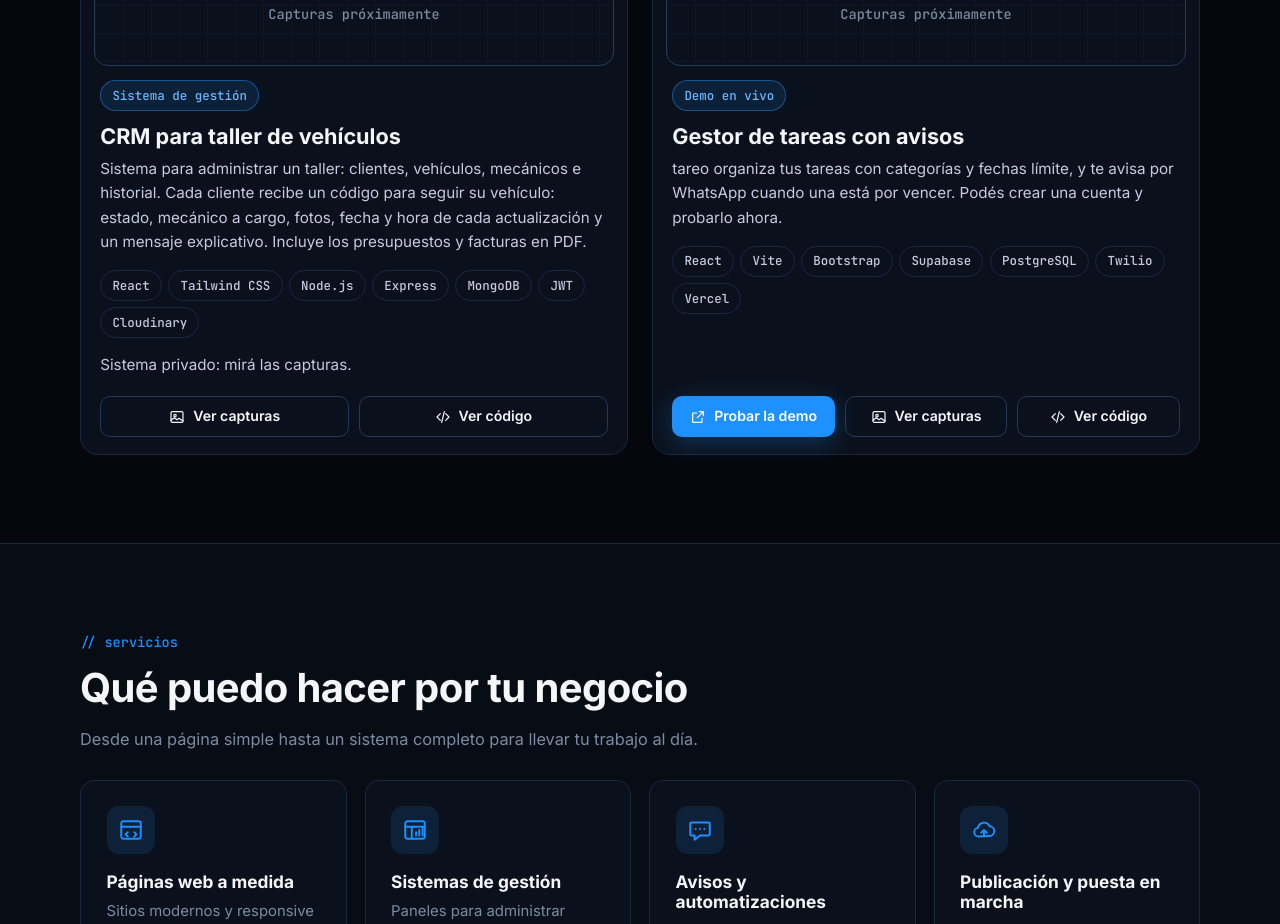
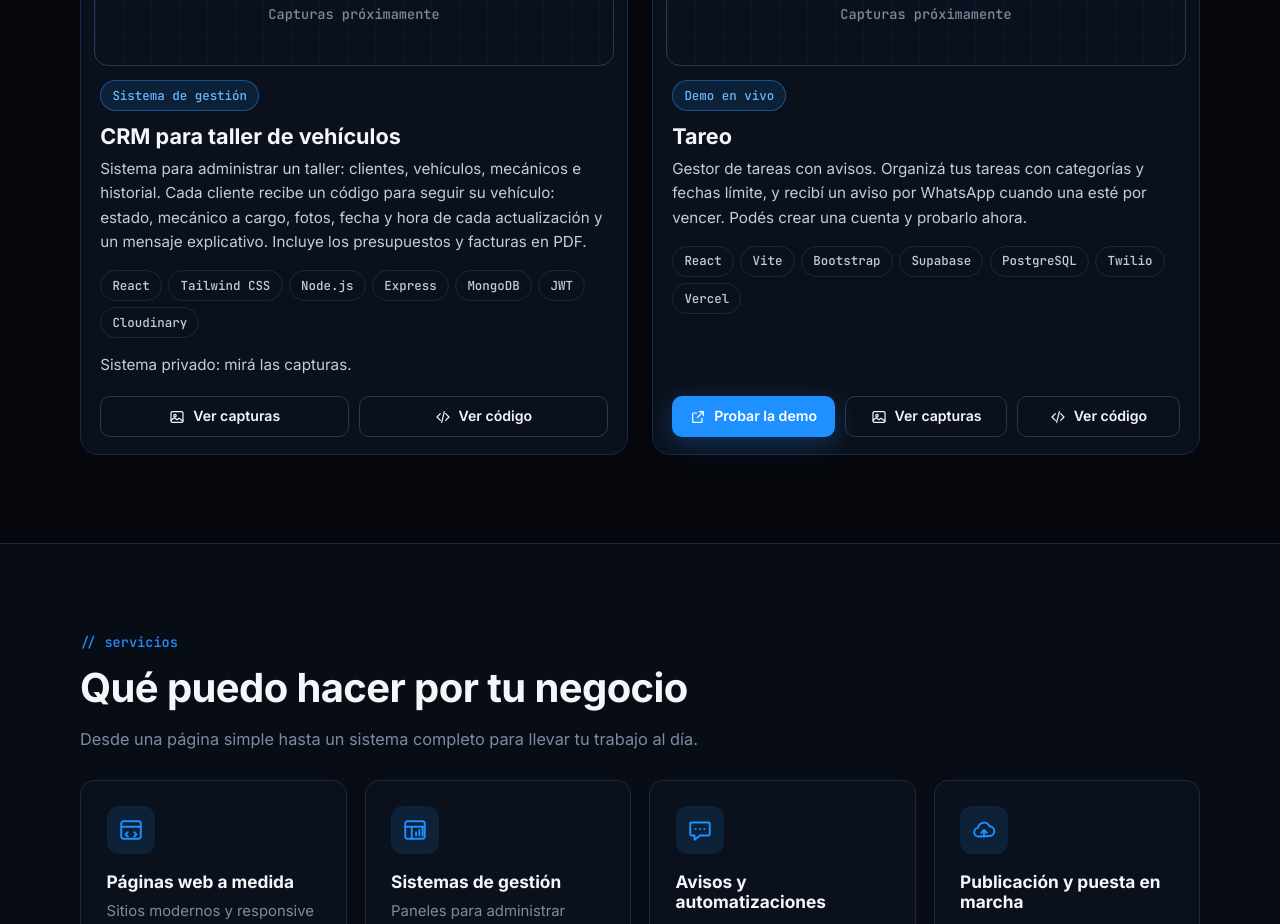
Before and after one commit to ivo99o/portfolio-ivodevelopment, a React (Vite) app: page / in a window 1280 px wide. Shown: the part 1160-2084 px from the top of the page. Built offline with nearby package versions, Linux system fonts and the light colour scheme.

Commit message:
Cambiar el título de la tarjeta de tareo y ajustar su descripción

```diff
--- a/src/datos/proyectos.js
+++ b/src/datos/proyectos.js
@@ -13,9 +13,9 @@ export const PROYECTOS = [
   {
     id: 'tareo',
     etiqueta: 'Demo en vivo',
-    titulo: 'Gestor de tareas con avisos',
+    titulo: 'Tareo',
     descripcion:
-      'tareo organiza tus tareas con categorías y fechas límite, y te avisa por WhatsApp cuando una está por vencer. Podés crear una cuenta y probarlo ahora.',
+      'Gestor de tareas con avisos. Organizá tus tareas con categorías y fechas límite, y recibí un aviso por WhatsApp cuando una esté por vencer. Podés crear una cuenta y probarlo ahora.',
     tecnologias: ['React', 'Vite', 'Bootstrap', 'Supabase', 'PostgreSQL', 'Twilio', 'Vercel'],
     imagenes: [],
     enlaces: [
```
